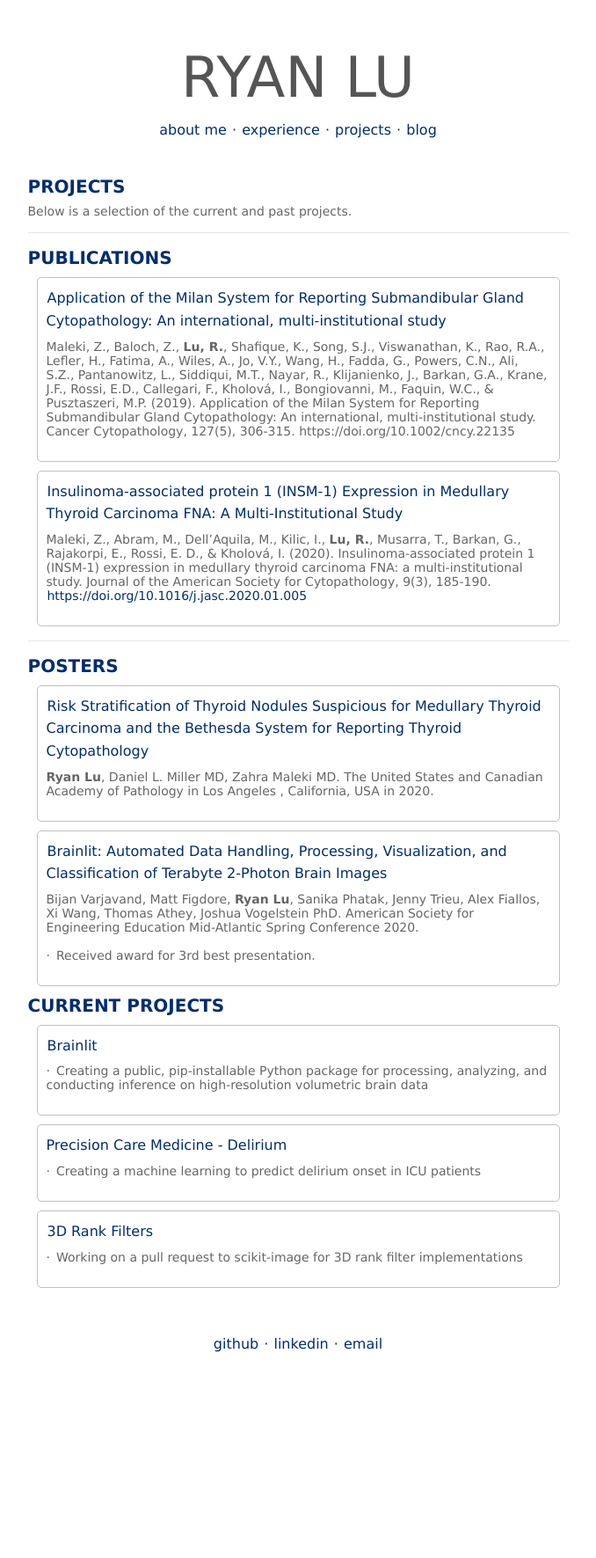
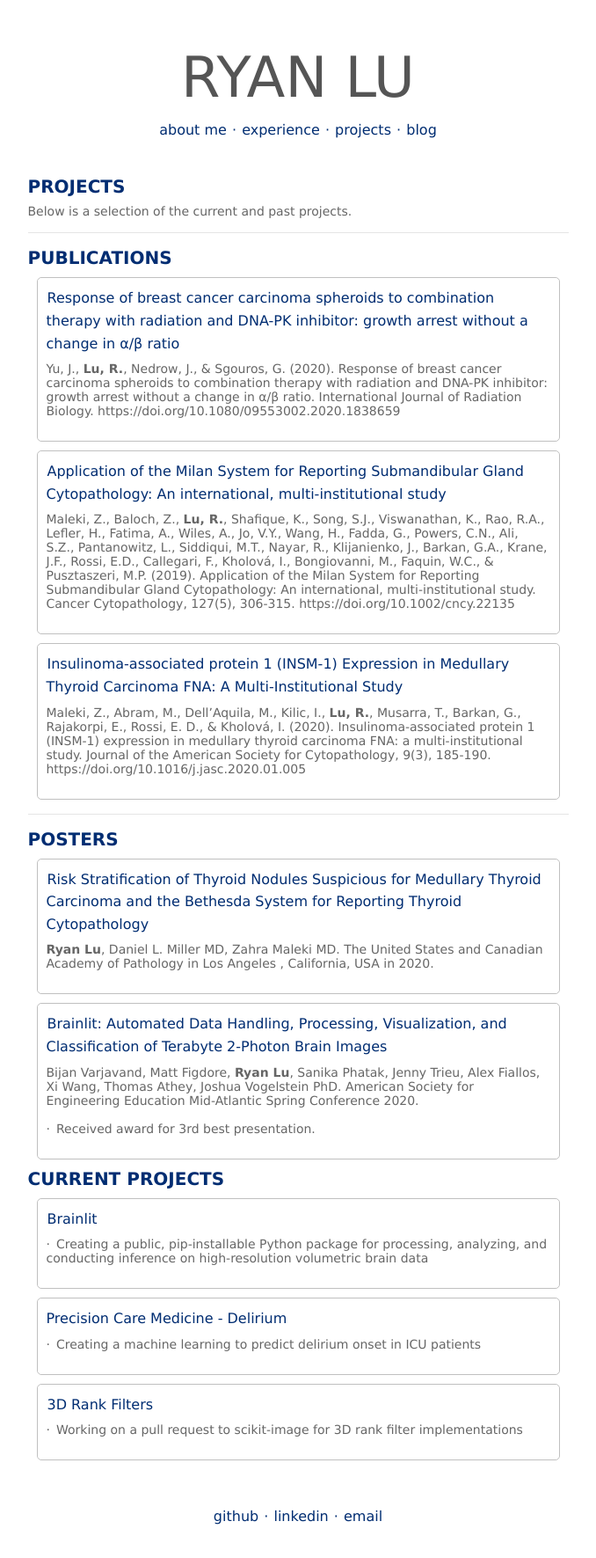
Before and after one commit to ryanlu41/ryanlu41.github.io, a Jekyll site: the page built from projects/index.html, in a window 1280 px wide. Shown: the whole page at 88% size, without its empty margins (301-979 px from the left). Built offline with Jekyll 4.4.1, drawn with Linux system fonts in a browser that asks for light colours; before the commit the page ends 1574 px from its top, so only the background shows below that.

Commit message:
new paper

```diff
--- a/projects/index.html
+++ b/projects/index.html
@@ -18,12 +18,16 @@ title: Ryan Lu - Projects
 
 		<h3>PUBLICATIONS</h3>
 		<div class="project-item">
+			<h4><a href="https://www.tandfonline.com/doi/full/10.1080/09553002.2020.1838659">Response of breast cancer carcinoma spheroids to combination therapy with radiation and DNA-PK inhibitor: growth arrest without a change in α/β ratio</a></h4>
+			<p>Yu, J., <b>Lu, R.</b>, Nedrow, J., & Sgouros, G. (2020). Response of breast cancer carcinoma spheroids to combination therapy with radiation and DNA-PK inhibitor: growth arrest without a change in α/β ratio. International Journal of Radiation Biology. https://doi.org/10.1080/09553002.2020.1838659</p>
+		</div>
+		<div class="project-item">
 			<h4><a href="https://onlinelibrary.wiley.com/doi/abs/10.1002/cncy.22135">Application of the Milan System for Reporting Submandibular Gland Cytopathology: An international, multi‐institutional study</a></h4>
 			<p>Maleki, Z., Baloch, Z., <b>Lu, R.</b>, Shafique, K., Song, S.J., Viswanathan, K., Rao, R.A., Lefler, H., Fatima, A., Wiles, A., Jo, V.Y., Wang, H., Fadda, G., Powers, C.N., Ali, S.Z., Pantanowitz, L., Siddiqui, M.T., Nayar, R., Klijanienko, J., Barkan, G.A., Krane, J.F., Rossi, E.D., Callegari, F., Kholová, I., Bongiovanni, M., Faquin, W.C., & Pusztaszeri, M.P. (2019). Application of the Milan System for Reporting Submandibular Gland Cytopathology: An international, multi-institutional study. Cancer Cytopathology, 127(5), 306-315. https://doi.org/10.1002/cncy.22135 </p>
 		</div>
 		<div class="project-item">
 			<h4><a href="https://www.sciencedirect.com/science/article/pii/S2213294520300326">Insulinoma-associated protein 1 (INSM-1) Expression in Medullary Thyroid Carcinoma FNA: A Multi-Institutional Study</a></h4>
-			<p>Maleki, Z., Abram, M., Dell’Aquila, M., Kilic, I., <b>Lu, R.</b>, Musarra, T., Barkan, G., Rajakorpi, E., Rossi, E. D., & Kholová, I. (2020). Insulinoma-associated protein 1 (INSM-1) expression in medullary thyroid carcinoma FNA: a multi-institutional study. Journal of the American Society for Cytopathology, 9(3), 185-190. <a href=https://doi.org/10.1016/j.jasc.2020.01.005>https://doi.org/10.1016/j.jasc.2020.01.005</a></p>
+			<p>Maleki, Z., Abram, M., Dell’Aquila, M., Kilic, I., <b>Lu, R.</b>, Musarra, T., Barkan, G., Rajakorpi, E., Rossi, E. D., & Kholová, I. (2020). Insulinoma-associated protein 1 (INSM-1) expression in medullary thyroid carcinoma FNA: a multi-institutional study. Journal of the American Society for Cytopathology, 9(3), 185-190. https://doi.org/10.1016/j.jasc.2020.01.005</p>
 		</div>
 		<hr>
 
```
